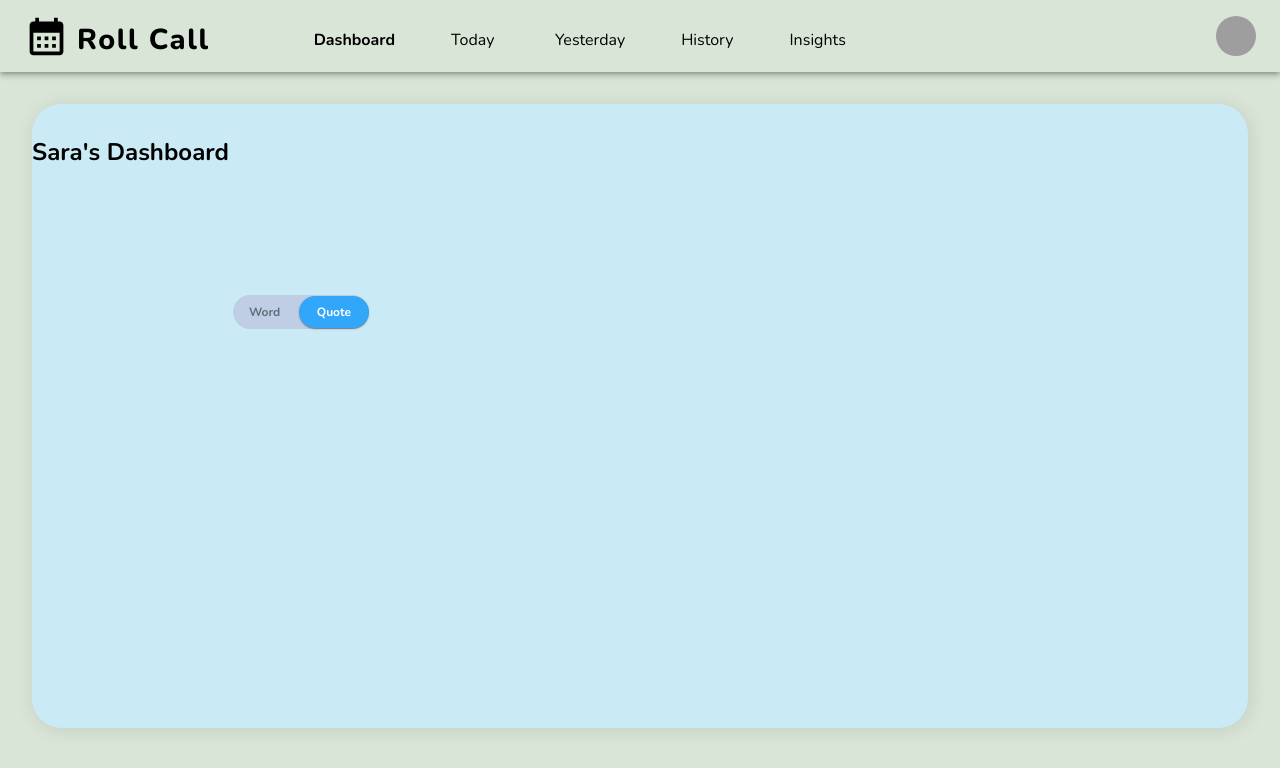
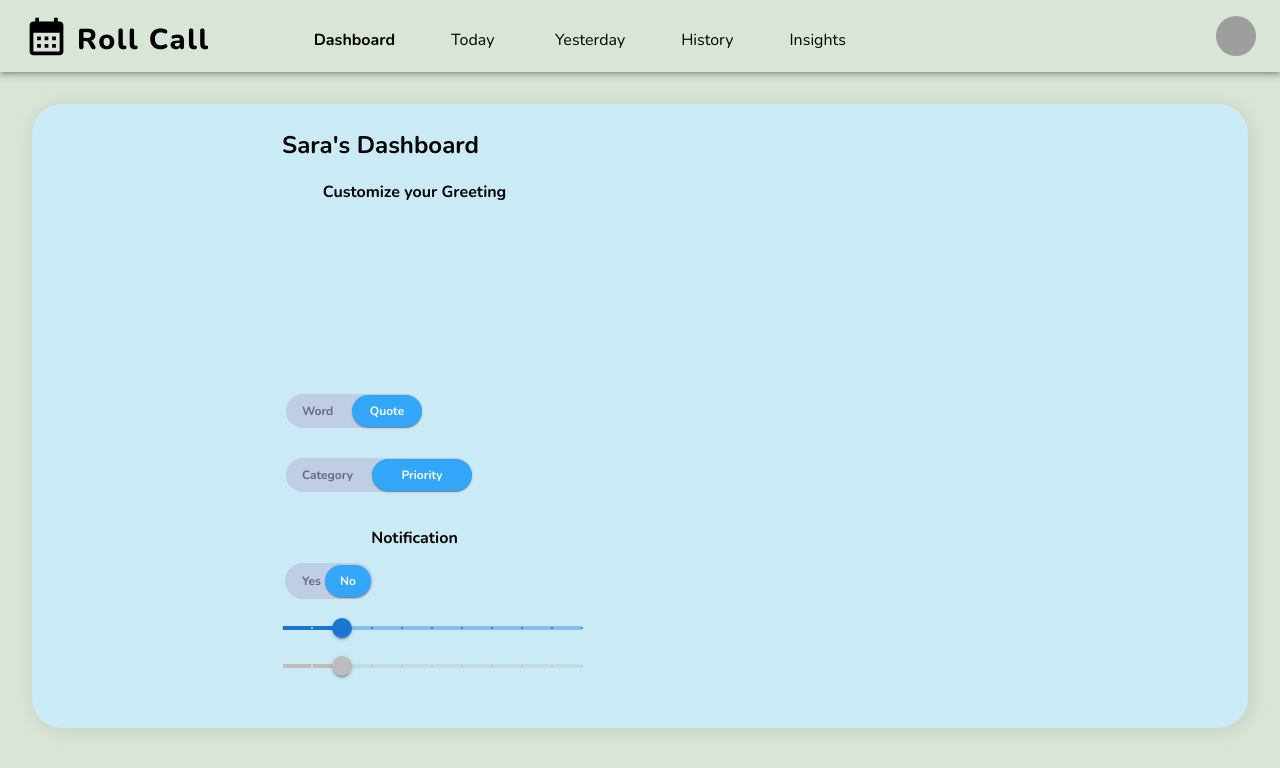
Before and after one commit to KarolinaTchiling/project-roll-call, a React (Vite) app in the folder frontend/: page /dashboard in a window 1280 px wide. Shown: the top 768 px of the page. Built offline with nearby package versions, Linux system fonts and the light colour scheme; grey boxes are pictures that could not be loaded.

Commit message:
21--connections made to toggle, switch and slider components

```diff
--- a/frontend/src/DashboardPage.css
+++ b/frontend/src/DashboardPage.css
@@ -28,8 +28,9 @@
     font-family: Nunito;
     font-size: 24px;
     font-weight: 700;
-    padding-top: 32px;
+    padding-top:25px;
     padding-bottom: 32px;
+    padding-left: 250px;
 }
 .sub-heading-text{
     color: #000;
@@ -42,3 +43,14 @@
     padding-top: 20px;
     padding-right: 35px;
 }
+.sub-sub-heading-text{
+    color: #000;
+    text-align: center;
+    font-family: Nunito;
+    font-size: 9px;
+    font-style: normal;
+    font-weight: 700;
+    line-height: normal;
+    padding-top: 20px;
+    padding-right: 35px;
+}
--- a/frontend/src/pages/DashboardPage.tsx
+++ b/frontend/src/pages/DashboardPage.tsx
@@ -2,6 +2,9 @@ import React from 'react'
 import '../DashboardPage.css';
 import Navbar from '../components/Navbar';
 import SwitchWQ from '../components/SwitchWQ';
+import SwitchPC from '../components/SwitchCP';
+import YesNo from '../components/YesNo';
+import SliderFG from '../components/SliderFG';
 
 const DashboardPage = () => {
   return (
@@ -12,12 +15,35 @@ const DashboardPage = () => {
                 <div className="container-center">
 
                     <div className="heading-text">
-                    Sara's Dashboard
+                      Sara's Dashboard
+
+                      <div className="sub-heading-text ">
+                        Customize your Greeting
+                      </div >
+
+                      <div className='pt-44'>
+                        <SwitchWQ/>
+                      </div>
+                      <SwitchPC/>
+                      <YesNo/>
+                      <SliderFG/>
                     </div>
 
-                    <div className='pt-44'>
-                      <SwitchWQ/>
-                    </div>
+
+
+                    {/*<div className="sub-heading-text ">
+                      Notification
+                    </div >
+
+                    <div className="sub-sub-heading-text ">
+                      Get your report emailed to you
+                    </div >
+
+                    <div className="sub-sub-heading-text ">
+                      Set a time to receive your report
+                    </div >*/}
+
+
 
                 </div>
             </div>
```
